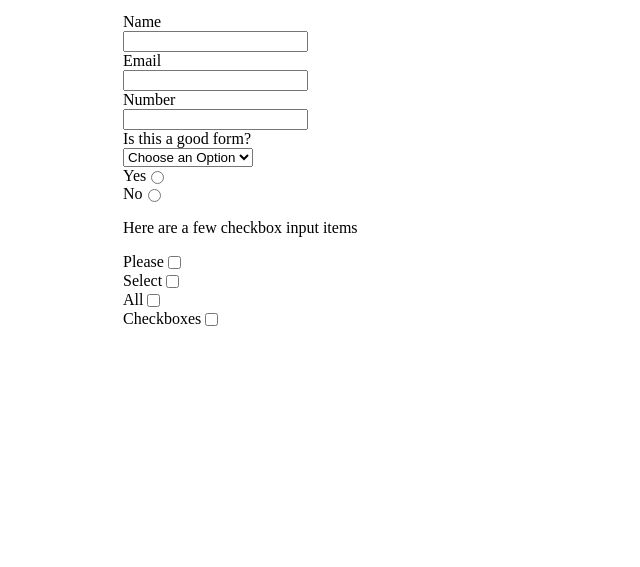
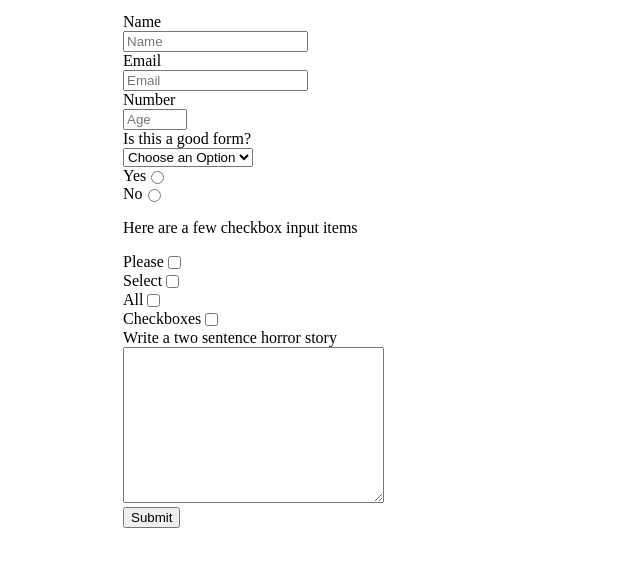
Before and after one commit to bigbossbry/survey_form_fCC_RWD, a plain HTML site: page index.html in a window 1280 px wide. Shown: the part 139-706 px from the top of the page, without its empty margins (157-797 px from the left). Drawn offline with Linux system fonts and the light colour scheme.

Commit message:
Meet all of the test requirements for the project submission on fCC.

```diff
--- a/index.html
+++ b/index.html
@@ -15,15 +15,15 @@
         <form action="#" id="survey-form">
             <div class="labelContainer">
                 <label for="name" id="name-label"> Name</label>
-                <input type="text" name="name" id="name">
+                <input type="text" name="name" id="name" required placeholder="Name">
             </div>
             <div class="labelContainer">
                 <label for="email" id="email-label">Email</label>
-                <input type="email" name="email" id="email">
+                <input type="email" name="email" id="email" required placeholder="Email">
             </div>
             <div class="labelContainer">
-                <label for="number">Number</label>
-                <input type="number" name="number" id="number" min="" max="">
+                <label for="number" id="number-label">Number</label>
+                <input type="number" name="number" id="number" min="10" max="120" placeholder="Age">
             </div>
             <div class="labelContainer">
                 <label for="dropdown">Is this a good form?</label>
@@ -36,10 +36,10 @@
             </div>
             <div class="labelContainer">
                 <label class="radioLabel">Yes
-                    <input type="radio" name="radio" id="radio1">
+                    <input type="radio" name="radio" id="radio1" value="yes">
                 </label>
                 <label class="radioLabel">No
-                    <input type="radio" name="radio" id="radio2">
+                    <input type="radio" name="radio" id="radio2" value="no">
                 </label>
             </div>
             <div class="labelContainer">
@@ -57,6 +57,14 @@
                     <input type="checkbox" value ="checboxes" name="checboxes" id="checboxes">
                 </label>
             </div>
+            <div class="labelContainer">
+                <label for="story">Write a two sentence horror story</label>
+                <textarea name="story" id="story" cols="30" rows="10">
+                </textarea>
+            </div>
+            <div class="buttonContainer">
+                <button type="submit" id="submit">Submit</button>
+            </div>
         </form>
     </div>
 </body>
```
